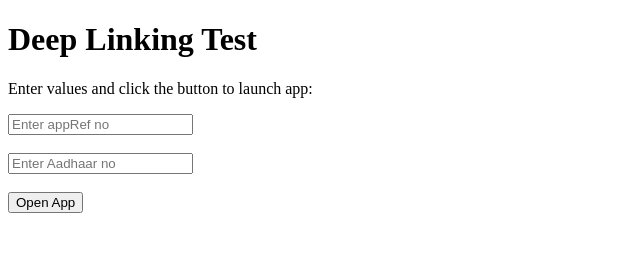
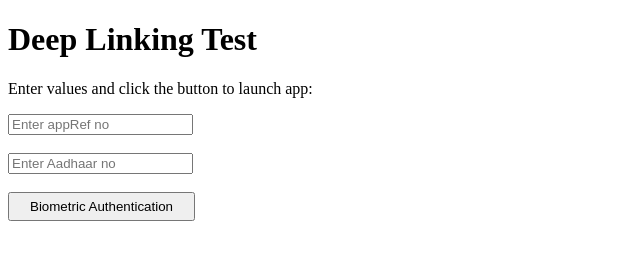
Before and after one commit to azreddy84/bridgetest, a plain HTML site: page index.html in a window 1280 px wide. Shown: the whole page, without its empty margins (0-640 px from the left). Drawn offline with Linux system fonts and the light colour scheme.

Commit message:
Add files via upload

```diff
--- a/index.html
+++ b/index.html
@@ -10,7 +10,9 @@
   <p>Enter values and click the button to launch app:</p>
   <input type="text" id="appRefInput" placeholder="Enter appRef no"><br><br>
   <input type="text" id="aadInput" placeholder="Enter Aadhaar no"><br><br>
-  <button onclick="openApp()">Open App</button>
+  <button onclick="openApp()" style="padding-left: 20px; padding-right: 20px;padding-top: 5px;padding-bottom: 5px;">Biometric Authentication</button>
+
+
 
   <script>
      function openApp() {
```
